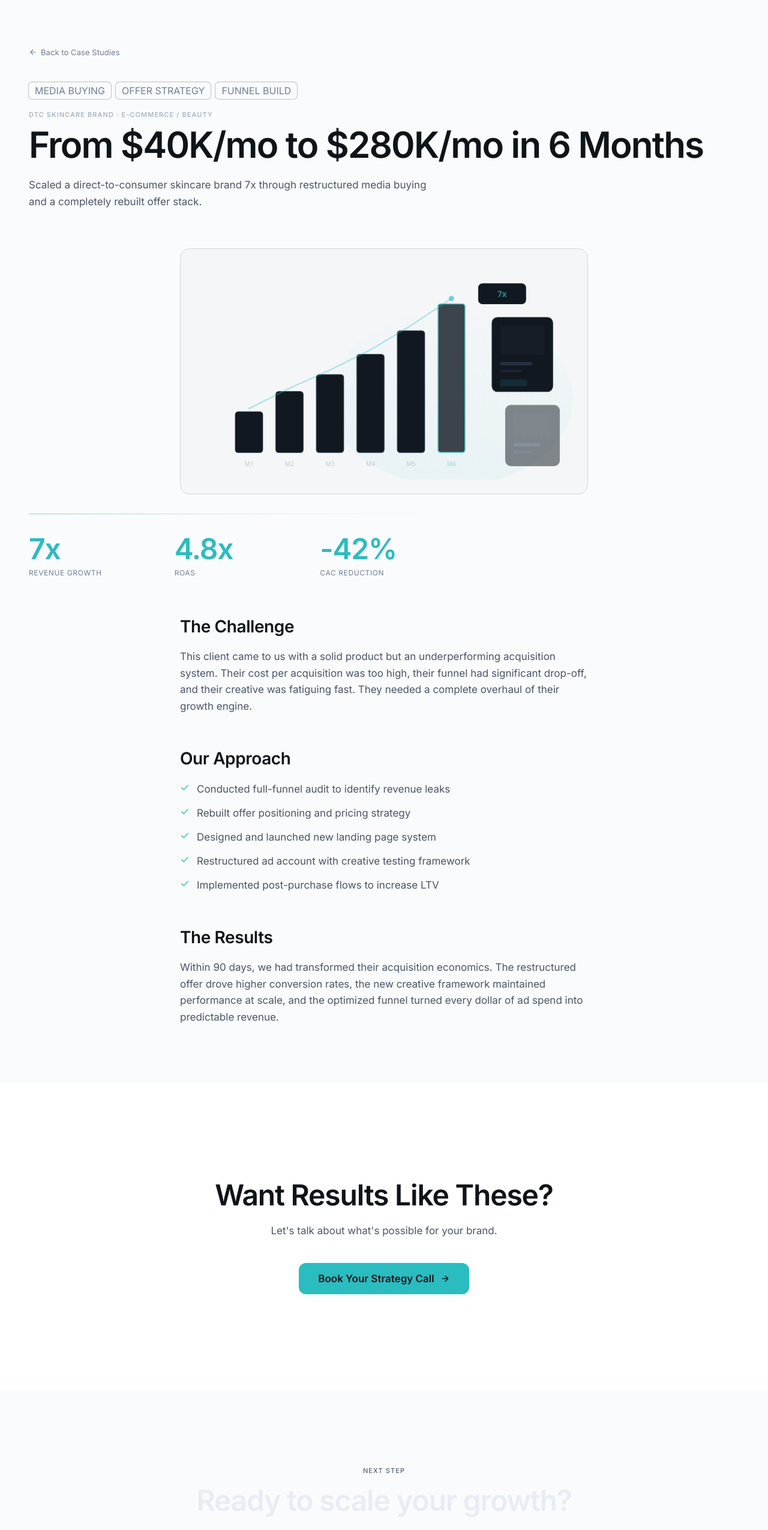
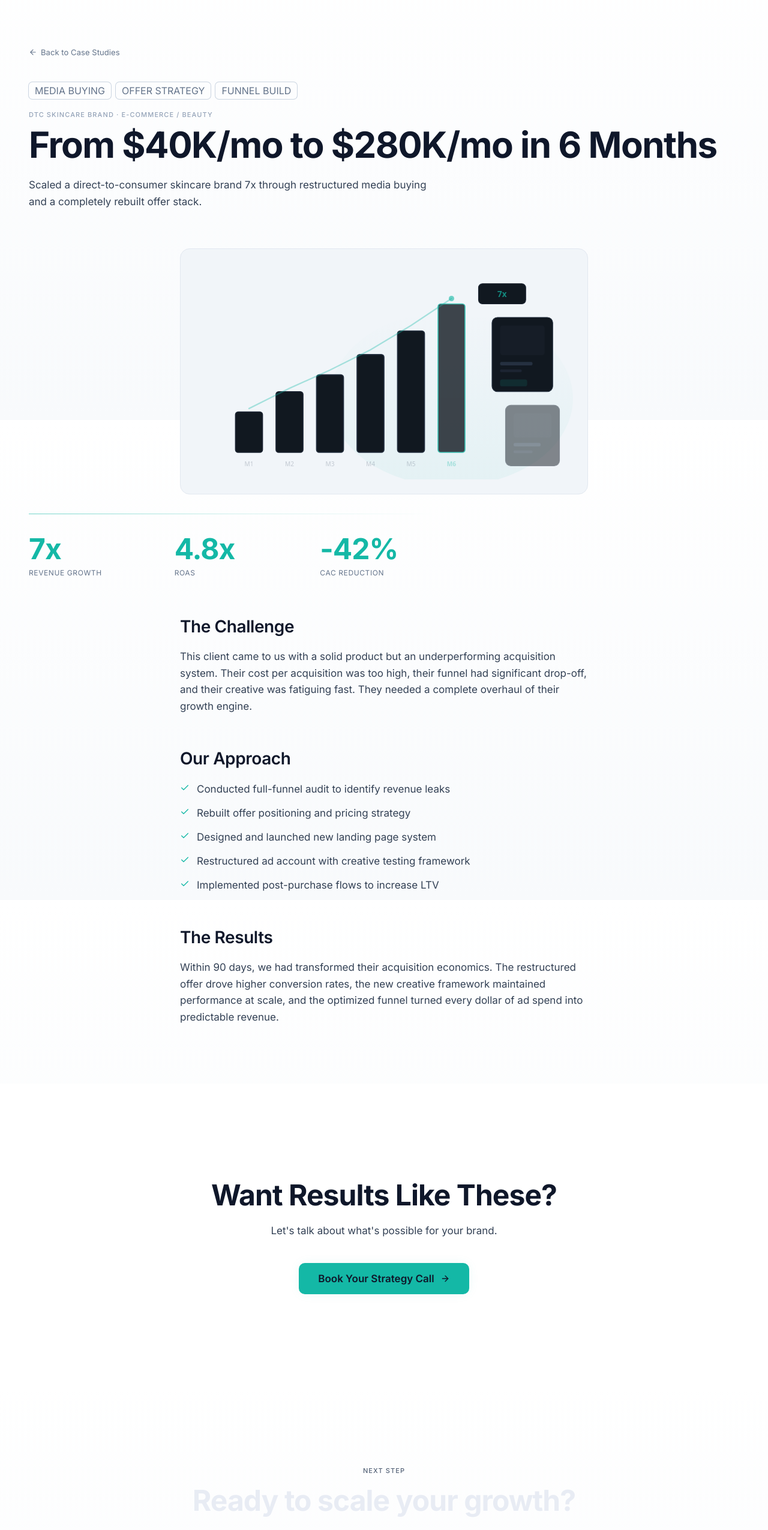
Before and after one commit to mainishtest/redemit1, a Next.js app: page /case-studies/ecommerce-scale in a window 1280 px wide. Shown: the part 100-2650 px from the top of the page at 60% size. Built offline with nearby package versions, Linux system fonts and the light colour scheme.

Commit message:
feat: apply premium design system + update brand teal to #14B8A6

```diff
--- a/src/app/globals.css
+++ b/src/app/globals.css
@@ -10,18 +10,18 @@
   :root {
     /* Surface (backgrounds / borders) — light defaults */
     --surface-0:   #FFFFFF;
-    --surface-50:  #FAFBFC;
-    --surface-100: #F4F6F8;
-    --surface-150: #EEF1F4;
-    --surface-200: #E5E9EE;
-    --surface-300: #D1D8E0;
-    --surface-400: #B8C2CE;
+    --surface-50:  #F8FAFC;
+    --surface-100: #F1F5F9;
+    --surface-150: #E8EDF3;
+    --surface-200: #E2E8F0;
+    --surface-300: #E2E8F0;
+    --surface-400: #CBD5E1;
 
     /* Text — light defaults (dark ink on light bg) */
-    --txt-primary:   #0F1419;
-    --txt-secondary: #4A5568;
-    --txt-muted:     #718096;
-    --txt-faint:     #A0AEC0;
+    --txt-primary:   #0F172A;
+    --txt-secondary: #334155;
+    --txt-muted:     #64748B;
+    --txt-faint:     #94A3B8;
   }
 
   * {
@@ -36,12 +36,13 @@
   }
 
   body {
-    background-color: var(--surface-50);
+    background: linear-gradient(180deg, #FFFFFF 0%, #F8FAFC 100%);
+    background-attachment: fixed;
     color: var(--txt-primary);
   }
 
   ::selection {
-    background-color: rgba(43, 188, 192, 0.2);
+    background-color: rgba(20, 184, 166, 0.2);
     color: var(--txt-primary);
   }
 
@@ -162,14 +163,14 @@
   /* ─── Focus ring (teal accent) ─── */
   .focus-ring {
     @apply focus-visible:outline-none focus-visible:ring-2 focus-visible:ring-offset-2;
-    --tw-ring-color: rgba(43, 188, 192, 0.5);
+    --tw-ring-color: rgba(20, 184, 166, 0.5);
     --tw-ring-offset-color: var(--surface-50);
   }
 
   /* ─── Accent line — thin teal bar used for emphasis ─── */
   .accent-line {
     @apply h-px;
-    background: linear-gradient(to right, rgba(43, 188, 192, 0.6), rgba(43, 188, 192, 0.2), transparent);
+    background: linear-gradient(to right, rgba(20, 184, 166, 0.6), rgba(20, 184, 166, 0.2), transparent);
   }
 
   /* ─── Divider between sections ─── */
--- a/src/app/thank-you/page.tsx
+++ b/src/app/thank-you/page.tsx
@@ -47,7 +47,7 @@ export default function ThankYouPage() {
 
             <div className="rounded-xl bg-surface-100 border border-surface-300/40 overflow-hidden">
               <iframe
-                src="https://calendly.com/redemit?hide_gdpr_banner=1&background_color=F4F6F8&text_color=0F1419&primary_color=2BBCC0"
+                src="https://calendly.com/redemit?hide_gdpr_banner=1&background_color=F4F6F8&text_color=0F1419&primary_color=14B8A6"
                 width="100%"
                 height="700"
                 frameBorder="0"
--- a/src/components/illustrations/case-study-visuals.tsx
+++ b/src/components/illustrations/case-study-visuals.tsx
@@ -17,8 +17,8 @@ export function EcommerceScaleVisual({ className }: IllustrationProps) {
     <svg viewBox="0 0 560 320" fill="none" xmlns="http://www.w3.org/2000/svg" className={className} aria-hidden="true">
       <defs>
         <linearGradient id="ecom-glow" x1="0.5" y1="1" x2="0.5" y2="0">
-          <stop offset="0%" stopColor="#2BBCC0" stopOpacity="0.06" />
-          <stop offset="100%" stopColor="#2BBCC0" stopOpacity="0" />
+          <stop offset="0%" stopColor="#14B8A6" stopOpacity="0.06" />
+          <stop offset="100%" stopColor="#14B8A6" stopOpacity="0" />
         </linearGradient>
       </defs>
 
@@ -32,7 +32,7 @@ export function EcommerceScaleVisual({ className }: IllustrationProps) {
         <rect x="180" y="165" width="40" height="115" rx="4" fill="#111820" stroke="#253040" strokeWidth="1.5" />
         <rect x="240" y="135" width="40" height="145" rx="4" fill="#111820" stroke="#253040" strokeWidth="1.5" />
         <rect x="300" y="100" width="40" height="180" rx="4" fill="#111820" stroke="#253040" strokeWidth="1.5" />
-        <rect x="360" y="60" width="40" height="220" rx="4" fill="#111820" stroke="#2BBCC0" strokeWidth="1.5" opacity="0.8" />
+        <rect x="360" y="60" width="40" height="220" rx="4" fill="#111820" stroke="#14B8A6" strokeWidth="1.5" opacity="0.8" />
       </g>
 
       {/* Bar labels */}
@@ -42,12 +42,12 @@ export function EcommerceScaleVisual({ className }: IllustrationProps) {
         <text x="200" y="300" textAnchor="middle" fill="#556378" fontSize="9" fontFamily="system-ui">M3</text>
         <text x="260" y="300" textAnchor="middle" fill="#556378" fontSize="9" fontFamily="system-ui">M4</text>
         <text x="320" y="300" textAnchor="middle" fill="#556378" fontSize="9" fontFamily="system-ui">M5</text>
-        <text x="380" y="300" textAnchor="middle" fill="#2BBCC0" fontSize="9" fontFamily="system-ui" fontWeight="600" opacity="2">M6</text>
+        <text x="380" y="300" textAnchor="middle" fill="#14B8A6" fontSize="9" fontFamily="system-ui" fontWeight="600" opacity="2">M6</text>
       </g>
 
       {/* Growth line overlay */}
-      <path d="M80 215 L140 185 L200 158 L260 128 L320 92 L380 52" stroke="#2BBCC0" strokeWidth="2" strokeLinecap="round" opacity="0.35" />
-      <circle cx="380" cy="52" r="4" fill="#2BBCC0" opacity="0.6" />
+      <path d="M80 215 L140 185 L200 158 L260 128 L320 92 L380 52" stroke="#14B8A6" strokeWidth="2" strokeLinecap="round" opacity="0.35" />
+      <circle cx="380" cy="52" r="4" fill="#14B8A6" opacity="0.6" />
 
       {/* Product card abstractions — floating right */}
       <g>
@@ -55,7 +55,7 @@ export function EcommerceScaleVisual({ className }: IllustrationProps) {
         <rect x="452" y="92" width="66" height="44" rx="4" fill="#161D27" />
         <rect x="452" y="146" width="48" height="5" rx="2" fill="#253040" />
         <rect x="452" y="157" width="32" height="4" rx="1.5" fill="#1C2432" />
-        <rect x="452" y="172" width="40" height="10" rx="3" fill="#2BBCC0" opacity="0.12" stroke="#2BBCC0" strokeWidth="0.5" strokeOpacity="0.3" />
+        <rect x="452" y="172" width="40" height="10" rx="3" fill="#14B8A6" opacity="0.12" stroke="#14B8A6" strokeWidth="0.5" strokeOpacity="0.3" />
       </g>
 
       <g opacity="0.5">
@@ -68,7 +68,7 @@ export function EcommerceScaleVisual({ className }: IllustrationProps) {
       {/* Metric callout */}
       <g>
         <rect x="420" y="30" width="70" height="30" rx="6" fill="#111820" stroke="#1C2432" strokeWidth="1" />
-        <text x="455" y="50" textAnchor="middle" fill="#2BBCC0" fontSize="12" fontWeight="600" fontFamily="system-ui" opacity="0.7">7x</text>
+        <text x="455" y="50" textAnchor="middle" fill="#14B8A6" fontSize="12" fontWeight="600" fontFamily="system-ui" opacity="0.7">7x</text>
       </g>
     </svg>
   )
@@ -83,8 +83,8 @@ export function SaasAcquisitionVisual({ className }: IllustrationProps) {
     <svg viewBox="0 0 560 320" fill="none" xmlns="http://www.w3.org/2000/svg" className={className} aria-hidden="true">
       <defs>
         <linearGradient id="saas-grad" x1="0" y1="0" x2="1" y2="1">
-          <stop offset="0%" stopColor="#2BBCC0" stopOpacity="0.05" />
-          <stop offset="100%" stopColor="#2BBCC0" stopOpacity="0" />
+          <stop offset="0%" stopColor="#14B8A6" stopOpacity="0.05" />
+          <stop offset="100%" stopColor="#14B8A6" stopOpacity="0" />
         </linearGradient>
       </defs>
 
@@ -106,7 +106,7 @@ export function SaasAcquisitionVisual({ className }: IllustrationProps) {
       <g opacity="0.4">
         <rect x="76" y="96" width="64" height="6" rx="2" fill="#253040" />
         <rect x="76" y="114" width="48" height="6" rx="2" fill="#253040" />
-        <rect x="76" y="132" width="56" height="6" rx="2" fill="#2BBCC0" opacity="0.5" />
+        <rect x="76" y="132" width="56" height="6" rx="2" fill="#14B8A6" opacity="0.5" />
         <rect x="76" y="150" width="44" height="6" rx="2" fill="#253040" />
         <rect x="76" y="168" width="52" height="6" rx="2" fill="#253040" />
       </g>
@@ -116,7 +116,7 @@ export function SaasAcquisitionVisual({ className }: IllustrationProps) {
         {/* Card 1 — CAC */}
         <rect x="180" y="92" width="140" height="64" rx="8" fill="#0D1117" stroke="#1C2432" strokeWidth="1" />
         <text x="196" y="112" fill="#556378" fontSize="9" fontFamily="system-ui">Cost per Trial</text>
-        <text x="196" y="136" fill="#2BBCC0" fontSize="20" fontWeight="600" fontFamily="system-ui" opacity="0.8">$48</text>
+        <text x="196" y="136" fill="#14B8A6" fontSize="20" fontWeight="600" fontFamily="system-ui" opacity="0.8">$48</text>
         <text x="264" y="136" fill="#556378" fontSize="10" fontFamily="system-ui" opacity="0.5">↓ from $120</text>
 
         {/* Card 2 — Signups */}
@@ -133,16 +133,16 @@ export function SaasAcquisitionVisual({ className }: IllustrationProps) {
         <path d="M200 196 L240 200 L280 194 L320 202 L360 198 L400 204 L440 196" stroke="#253040" strokeWidth="1.5" strokeDasharray="3 3" />
 
         {/* After line — lower, teal */}
-        <path d="M200 230 L240 226 L280 218 L320 212 L360 206 L400 200 L440 194" stroke="#2BBCC0" strokeWidth="1.5" opacity="0.6" strokeLinecap="round" />
+        <path d="M200 230 L240 226 L280 218 L320 212 L360 206 L400 200 L440 194" stroke="#14B8A6" strokeWidth="1.5" opacity="0.6" strokeLinecap="round" />
 
         {/* End point */}
-        <circle cx="440" cy="194" r="3.5" fill="#2BBCC0" opacity="0.7" />
+        <circle cx="440" cy="194" r="3.5" fill="#14B8A6" opacity="0.7" />
       </g>
 
       {/* Labels */}
       <g opacity="0.25">
         <text x="200" y="250" fill="#556378" fontSize="8" fontFamily="system-ui">Before</text>
-        <text x="424" y="250" fill="#2BBCC0" fontSize="8" fontFamily="system-ui">After</text>
+        <text x="424" y="250" fill="#14B8A6" fontSize="8" fontFamily="system-ui">After</text>
       </g>
     </svg>
   )
@@ -157,12 +157,12 @@ export function InfoProductLaunchVisual({ className }: IllustrationProps) {
     <svg viewBox="0 0 560 320" fill="none" xmlns="http://www.w3.org/2000/svg" className={className} aria-hidden="true">
       <defs>
         <linearGradient id="launch-glow" x1="0.5" y1="0" x2="0.5" y2="1">
-          <stop offset="0%" stopColor="#2BBCC0" stopOpacity="0.1" />
-          <stop offset="100%" stopColor="#2BBCC0" stopOpacity="0" />
+          <stop offset="0%" stopColor="#14B8A6" stopOpacity="0.1" />
+          <stop offset="100%" stopColor="#14B8A6" stopOpacity="0" />
         </linearGradient>
         <linearGradient id="launch-fill" x1="0.5" y1="0" x2="0.5" y2="1">
-          <stop offset="0%" stopColor="#2BBCC0" stopOpacity="0.08" />
-          <stop offset="100%" stopColor="#2BBCC0" stopOpacity="0" />
+          <stop offset="0%" stopColor="#14B8A6" stopOpacity="0.08" />
+          <stop offset="100%" stopColor="#14B8A6" stopOpacity="0" />
         </linearGradient>
       </defs>
 
@@ -195,7 +195,7 @@ export function InfoProductLaunchVisual({ className }: IllustrationProps) {
       {/* Launch spike — teal highlight section */}
       <path
         d="M300 230 L330 180 L350 100 L370 60"
-        stroke="#2BBCC0"
+        stroke="#14B8A6"
         strokeWidth="2.5"
         strokeLinecap="round"
         fill="none"
@@ -203,8 +203,8 @@ export function InfoProductLaunchVisual({ className }: IllustrationProps) {
       />
 
       {/* Peak node */}
-      <circle cx="370" cy="60" r="6" fill="#111820" stroke="#2BBCC0" strokeWidth="1.5" opacity="0.9" />
-      <circle cx="370" cy="60" r="2.5" fill="#2BBCC0" opacity="0.7" />
+      <circle cx="370" cy="60" r="6" fill="#111820" stroke="#14B8A6" strokeWidth="1.5" opacity="0.9" />
+      <circle cx="370" cy="60" r="2.5" fill="#14B8A6" opacity="0.7" />
 
       {/* Launch day marker */}
       <line x1="330" y1="40" x2="330" y2="260" stroke="#253040" strokeWidth="1" strokeDasharray="4 4" opacity="0.4" />
@@ -216,7 +216,7 @@ export function InfoProductLaunchVisual({ className }: IllustrationProps) {
       {/* Revenue callout at peak */}
       <g>
         <rect x="388" y="42" width="80" height="30" rx="6" fill="#111820" stroke="#1C2432" strokeWidth="1" />
-        <text x="428" y="62" textAnchor="middle" fill="#2BBCC0" fontSize="13" fontWeight="600" fontFamily="system-ui" opacity="0.7">$1.2M</text>
+        <text x="428" y="62" textAnchor="middle" fill="#14B8A6" fontSize="13" fontWeight="600" fontFamily="system-ui" opacity="0.7">$1.2M</text>
       </g>
 
       {/* Email list growth — secondary element */}
@@ -237,8 +237,8 @@ export function InfoProductLaunchVisual({ className }: IllustrationProps) {
         <rect x="300" y="275" width="80" height="28" rx="4" fill="#111820" stroke="#253040" strokeWidth="0.8" />
         <text x="340" y="293" textAnchor="middle" fill="#556378" fontSize="8" fontFamily="system-ui">Sales</text>
 
-        <rect x="400" y="275" width="80" height="28" rx="4" fill="#111820" stroke="#2BBCC0" strokeWidth="0.8" opacity="0.6" />
-        <text x="440" y="293" textAnchor="middle" fill="#2BBCC0" fontSize="8" fontFamily="system-ui" opacity="0.8">Close</text>
+        <rect x="400" y="275" width="80" height="28" rx="4" fill="#111820" stroke="#14B8A6" strokeWidth="0.8" opacity="0.6" />
+        <text x="440" y="293" textAnchor="middle" fill="#14B8A6" fontSize="8" fontFamily="system-ui" opacity="0.8">Close</text>
 
         {/* Arrows between stages */}
         <path d="M182 289 L198 289" stroke="#1C2432" strokeWidth="1" />
--- a/src/components/ui/button.tsx
+++ b/src/components/ui/button.tsx
@@ -8,18 +8,18 @@ const buttonVariants = cva(
   {
     variants: {
       variant: {
-        // Primary: Solid teal — the ONLY place teal dominates
+        // Primary: Solid teal — premium hover lift effect
         primary:
-          'bg-brand-400 text-ink-primary rounded-lg hover:bg-brand-300 shadow-glow-sm hover:shadow-glow active:scale-[0.98] font-semibold',
-        // Secondary: Light fill, no teal
+          'bg-brand-400 text-ink-primary rounded-[10px] hover:bg-brand-500 shadow-glow-sm hover:shadow-glow hover:-translate-y-[1px] active:translate-y-0 active:shadow-glow-sm font-semibold',
+        // Secondary: Light fill, subtle
         secondary:
-          'bg-surface-200 text-txt-primary rounded-lg hover:bg-surface-300 border border-surface-400/50 active:scale-[0.98]',
-        // Outline: Border only
+          'bg-surface-200 text-txt-primary rounded-[10px] hover:bg-surface-300 border border-surface-400/50 hover:-translate-y-[1px] active:translate-y-0',
+        // Outline: White bg, light border, clean hover
         outline:
-          'border border-surface-400 text-txt-primary rounded-lg hover:bg-surface-100 hover:border-txt-muted active:scale-[0.98]',
+          'border border-[#E2E8F0] bg-white text-txt-primary rounded-[10px] hover:bg-[#F1F5F9] hover:border-[#CBD5E1] hover:-translate-y-[1px] active:translate-y-0',
         // Ghost: Text only
         ghost:
-          'text-txt-secondary rounded-lg hover:text-txt-primary hover:bg-surface-100',
+          'text-txt-secondary rounded-[10px] hover:text-txt-primary hover:bg-surface-100',
         // Link: Inline
         link:
           'text-txt-secondary underline-offset-4 hover:underline hover:text-txt-primary',
--- a/tailwind.config.ts
+++ b/tailwind.config.ts
@@ -12,17 +12,17 @@ const config: Config = {
         // Primary brand teal — extracted from logo accent on the "1"
         // Use sparingly: CTAs, key metrics, active indicators only
         brand: {
-          50:  '#eefcfc',
-          100: '#d4f6f7',
-          200: '#aeedee',
-          300: '#76dee1',
-          400: '#2BBCC0', // ← logo teal (primary accent)
-          500: '#1ea3a7',
-          600: '#17858a',
-          700: '#166c71',
-          800: '#17575c',
-          900: '#184a4e',
-          950: '#082e32',
+          50:  '#F0FDFA',
+          100: '#CCFBF1',
+          200: '#99F6E4',
+          300: '#5EEAD4',
+          400: '#14B8A6', // ← primary accent (Stripe/Linear quality teal)
+          500: '#0D9488', // ← hover state
+          600: '#0F766E',
+          700: '#115E59',
+          800: '#134E4A',
+          900: '#042F2E',
+          950: '#021C1B',
         },
         // ─── Context-aware surface system (auto-adapts via CSS vars) ───
         // Defaults to LIGHT values; .section-dark overrides to dark
@@ -45,19 +45,19 @@ const config: Config = {
         // ─── Static LIGHT tokens (always light, ignores context) ───
         light: {
           0:   '#FFFFFF',
-          50:  '#FAFBFC',
-          100: '#F4F6F8',
-          150: '#EEF1F4',
-          200: '#E5E9EE',
-          300: '#D1D8E0',
-          400: '#B8C2CE',
+          50:  '#F8FAFC',
+          100: '#F1F5F9',
+          150: '#E8EDF3',
+          200: '#E2E8F0',
+          300: '#E2E8F0',
+          400: '#CBD5E1',
         },
         // ─── Static INK tokens (always dark text, ignores context) ───
         ink: {
-          primary:   '#0F1419',
-          secondary: '#4A5568',
-          muted:     '#718096',
-          faint:     '#A0AEC0',
+          primary:   '#0F172A',
+          secondary: '#334155',
+          muted:     '#64748B',
+          faint:     '#94A3B8',
         },
         // ─── Static DARK tokens (for explicit dark-only use) ───
         dark: {
@@ -75,10 +75,10 @@ const config: Config = {
       },
       fontSize: {
         // Display scale — tight tracking, controlled line height
-        'display-xl': ['4.5rem',  { lineHeight: '1.04', letterSpacing: '-0.035em', fontWeight: '600' }],
-        'display-lg': ['3.75rem', { lineHeight: '1.06', letterSpacing: '-0.03em',  fontWeight: '600' }],
-        'display':    ['3rem',    { lineHeight: '1.08', letterSpacing: '-0.025em', fontWeight: '600' }],
-        'display-sm': ['2.25rem', { lineHeight: '1.12', letterSpacing: '-0.02em',  fontWeight: '600' }],
+        'display-xl': ['4.5rem',  { lineHeight: '1.04', letterSpacing: '-0.03em',  fontWeight: '700' }],
+        'display-lg': ['3.75rem', { lineHeight: '1.06', letterSpacing: '-0.025em', fontWeight: '700' }],
+        'display':    ['3rem',    { lineHeight: '1.08', letterSpacing: '-0.02em',  fontWeight: '700' }],
+        'display-sm': ['2.25rem', { lineHeight: '1.12', letterSpacing: '-0.02em',  fontWeight: '700' }],
         // Heading scale
         'heading-lg': ['1.75rem', { lineHeight: '1.2',  letterSpacing: '-0.015em', fontWeight: '600' }],
         'heading':    ['1.375rem',{ lineHeight: '1.25', letterSpacing: '-0.01em',  fontWeight: '600' }],
@@ -108,9 +108,9 @@ const config: Config = {
         '3xl': '1.5rem',
       },
       boxShadow: {
-        'glow-sm': '0 0 20px -5px rgba(43, 188, 192, 0.15)',
-        'glow':    '0 0 40px -10px rgba(43, 188, 192, 0.2)',
-        'glow-lg': '0 0 60px -15px rgba(43, 188, 192, 0.25)',
+        'glow-sm': '0 0 20px -5px rgba(20, 184, 166, 0.15)',
+        'glow':    '0 0 40px -10px rgba(20, 184, 166, 0.2)',
+        'glow-lg': '0 0 60px -15px rgba(20, 184, 166, 0.25)',
         'elevated': '0 1px 2px rgba(0,0,0,0.3), 0 4px 16px rgba(0,0,0,0.2)',
         'elevated-lg': '0 2px 4px rgba(0,0,0,0.3), 0 8px 32px rgba(0,0,0,0.25)',
         'soft': '0 1px 3px rgba(0,0,0,0.04), 0 4px 16px rgba(0,0,0,0.06)',
```
Also changed, not shown: src/app/resources/vibe-coding-cheat-code/page.tsx (+12 -12 lines), src/components/illustrations/about-visual.tsx (+6 -6 lines), src/components/illustrations/hero-visual.tsx (+9 -9 lines), src/components/illustrations/service-visuals.tsx (+20 -20 lines), src/components/sections/hero.tsx (+10 -4 lines).
